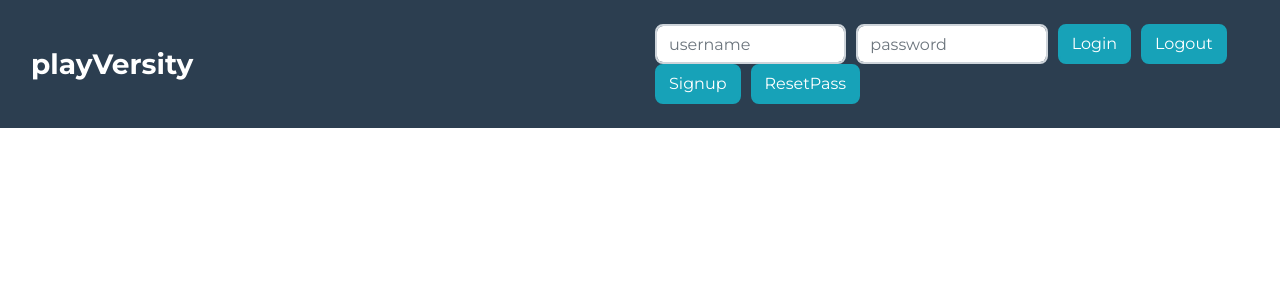
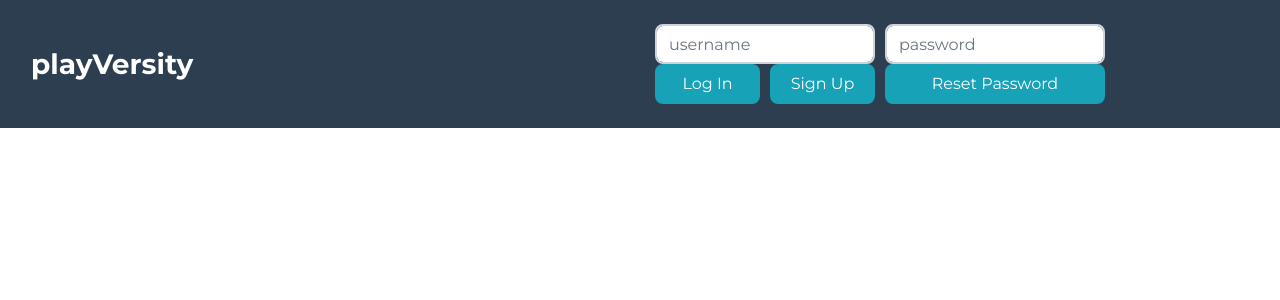
Before and after one commit to gdincu/PlayVersity, a PHP site: page / in a window 1280 px wide. Shown: the top 300 px of the page. Run offline with PHP 8.4, Linux system fonts and the light colour scheme.

Commit message:
login button and access

```diff
--- a/PROIECT/login.php
+++ b/PROIECT/access.php
@@ -1,18 +1,18 @@
 <?php
-//Managementul sesiunii
-if(!isset($_SESSION["user"]))
-session_start();
-
-include "db_connect.php";
+require_once "session.php";
+require_once "db_connect.php";
 
 $ascheck = $descheck = true;
 
-if (isset($_POST["login"]) ) {
+if (isset($_POST["access"]) ) {
+	if(isLoggedIn()) {
+		session_destroy();
+		header("Location: index.php");
+		// echo "Logout reusit!";
+		exit;
+	}
 
 	//Mesaje pentru client la logare
-	if(isset($_SESSION["user"]))
-		die ("Already logged in!");
-
 	//Avoiding SQL injections by using "'" and sanitising variables
 	$userFinal = "'".htmlentities($_POST["username"],ENT_HTML5,'UTF-8',TRUE)."'";
 	$passwordFinal =  "'".hash("sha256", htmlentities($_POST["password"],ENT_HTML5,'UTF-8',TRUE))."'";
@@ -22,7 +22,9 @@ if (isset($_POST["login"]) ) {
 
 	//Mesaje pentru client la logare
 	if($result->num_rows == 0) {
-	die ("Username gresit!");
+		header("Location: inscriere.php?error=InvalidUserOrPass");
+		// echo "Username gresit!";
+		exit;
 	}
 
 	if($result->num_rows == 1) {
@@ -32,13 +34,10 @@ if (isset($_POST["login"]) ) {
 
 			//Mesaje pentru client la logare
 			if("'".$usercheck."'" === $userFinal && "'".$passcheck."'" != $passwordFinal) {
-			die ("Parola gresita!");
+				die ("Parola gresita!");
 			}
 
-			//Managementul sesiunii
-			$_SESSION["user"] = $userFinal;
-			$_SESSION["password"] = $passwordFinal;
-			echo "Connected successfully!"."<br><br>";
+			storeUserToSession($userFinal, $passwordFinal);
 		}
 	}
 }
--- a/PROIECT/index.php
+++ b/PROIECT/index.php
@@ -1,8 +1,7 @@
-<?php include "templates/header.php"; ?>
-<?php include "login.php"; ?>
-<?php include "logout.php"; ?>
-<?php include "db_connect.php"; ?>
+<?php
+    require_once "db_connect.php";
+    require_once "access.php";
 
-
-
-<?php include "templates/footer.php"; ?>
+    include "templates/header.php";
+    include "templates/footer.php";
+?>
--- a/PROIECT/inscriere.php
+++ b/PROIECT/inscriere.php
@@ -1,6 +1,5 @@
+<?php include "access.php"; ?>
 <?php include "templates/header.php"; ?>
-<?php include "login.php"; ?>
-<?php include "logout.php"; ?>
 <?php include "db_connect.php"; ?>
 
 
--- a/PROIECT/logout.php
+++ /dev/null
@@ -1,13 +0,0 @@
-<?php
-if (isset($_POST["logout"]) ) {
-		if(!isset($_SESSION["user"])) {
-			echo "Try and login first!";
-		}
-		else {
-		session_destroy();
-		header("Location: index.php");
-		// echo "Logout reusit!";
-    	exit;
-		}
-}
-?>
--- /dev/null
+++ b/PROIECT/session.php
@@ -0,0 +1,16 @@
+<?php
+//Managementul sesiunii
+
+if(!isLoggedIn()) {
+    session_start();
+}
+
+function isLoggedIn() {
+    return isset($_SESSION["user"]);
+}
+
+function storeUserToSession() {
+    //Managementul sesiunii
+    $_SESSION["user"] = $userFinal;
+    $_SESSION["password"] = $passwordFinal;
+}
--- a/PROIECT/templates/header.php
+++ b/PROIECT/templates/header.php
@@ -36,36 +36,43 @@
             <form method = "post">
 
                 <div class="form-row">
-
-    <div class="col-sm-4">
-    <input type="text" class="form-control" id="username" name="username" placeholder="username">
+                    <div class="col-sm-6">
+                        <input type="text" class="form-control" id="username" name="username" placeholder="username"
+                            <?php
+                                if (isset($_GET['error'])) {
+                                    echo 'style="border: 2px solid red;"';
+                                }
+                            ?>
+                        >
                     </div>
 
-    <div class="col-sm-4">
-    <input type="password" class="form-control" id="password" name="password" placeholder="password">
+                    <div class="col-sm-6">
+                        <input type="password" class="form-control" id="password" name="password" placeholder="password"
+                            <?php
+                                if (isset($_GET['error'])) {
+                                    echo 'style="border: 2px solid red;"';
+                                }
+                            ?>
+                        >
+                    </div>
                 </div>
 
-	<div class="col-sm-1.5">
-	<button type="submit" class="btn btn-info btn-block" name = "login">Login</button>
+                <div class="form-row">
+                    <div class="col-sm-3">
+                        <button type="submit" class="btn btn-info btn-block" name = "access"><?php echo isLoggedIn() ? 'Log Out' : 'Log In'?></button>
                     </div>
 
-	<div class="col-sm-1.5">
-	<button type="submit" class="btn btn-info btn-block" name = "logout">Logout</button>
+                    <div class="col-sm-3">
+                        <a role="button" class="btn btn-info btn-block" href="inscriere.php">Sign Up</a>
                     </div>
 
-	<div class="col-sm-1.5">
-	<a role="button" class="btn btn-info btn-block" href="inscriere.php">Signup</a>
+                    <div class="col-sm-6">
+                        <a role="button" class="btn btn-info btn-block" href="parola.php">Reset Password</a>
                     </div>
-
-	<div class="col-sm-1.5">
-	<a role="button" class="btn btn-info btn-block" href="parola.php">ResetPass</a>
-	</div>
-
                 </div>
             </form>
-
         </div>
-
     </nav>
 
     <br><br><br><br><br>
+</body>
```
Also changed, not shown: PROIECT/parola.php (+6 -6 lines), PROIECT/uploads/abcde.jpg (added). Lines whose indentation alone changed are shown as unchanged.
